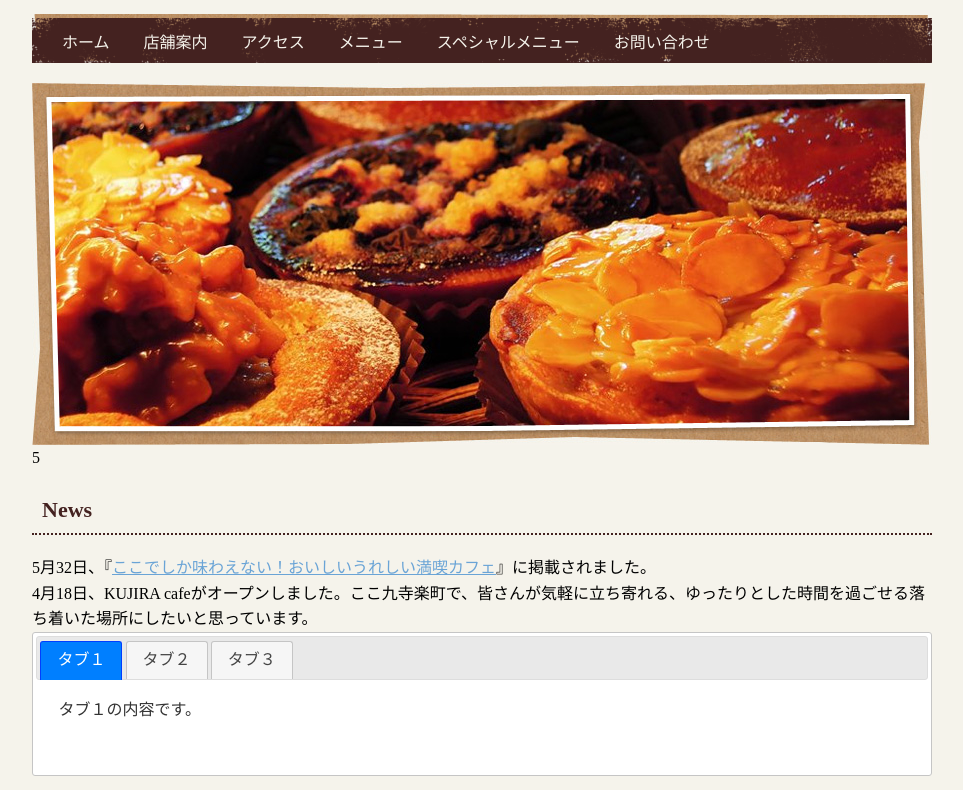
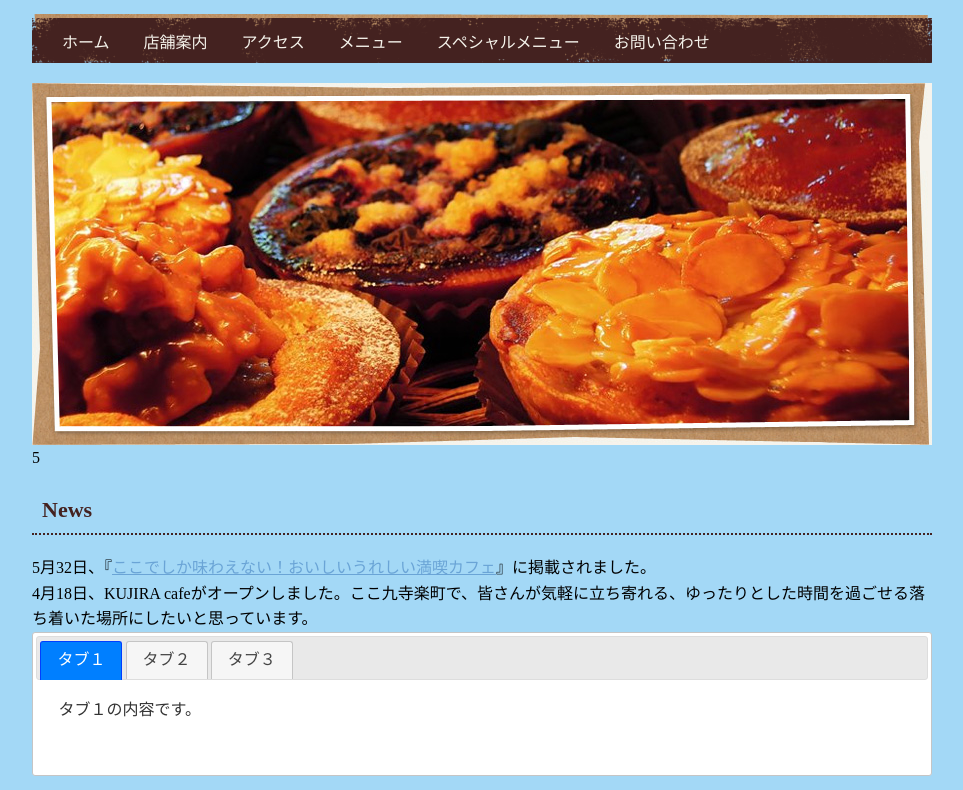
Before and after one commit to GC2B08/cujira, a plain HTML site: page index.html in a window 1280 px wide. Shown: the part 135-925 px from the top of the page, without its empty margins (158-1121 px from the left). Drawn offline with nearby package versions, Linux system fonts and the light colour scheme; files that its build step writes are made by us from their sources; files whose address does not match are found by name.

Commit message:
Add files via upload

```diff
--- a/docs/css/style.css
+++ b/docs/css/style.css
@@ -4,7 +4,7 @@
 body {
 	margin: 0 0 0 0;
 	padding: 0 0 0 0;
-	background-color: #f5f3eb;
+	background-color: #a3d8f6;
 }
 .wrapper {
     margin-top: 0;
```
